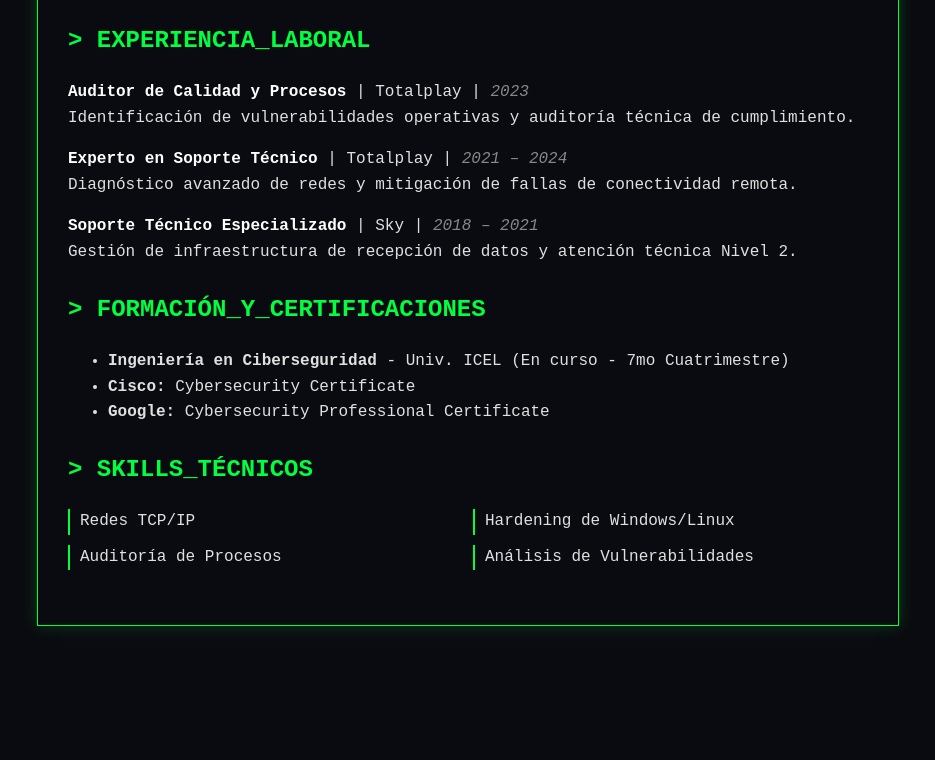
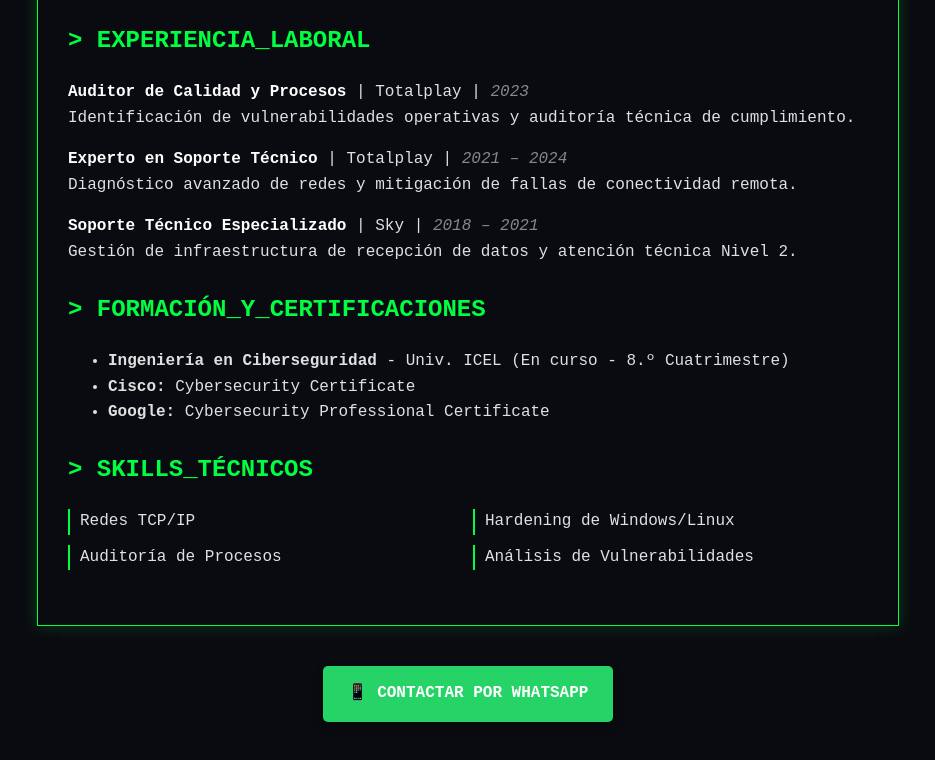
Before and after one commit to anmxn/anmxn.github.io, a plain HTML site: page index.html in a window 1280 px wide. Shown: the part 400-1160 px from the top of the page, without its empty margins (172-1107 px from the left). Before the commit the page ends 1046 px from the top, so only its background shows below. Drawn offline with Linux system fonts and the light colour scheme.

Commit message:
index.html

```diff
--- a/index.html
+++ b/index.html
@@ -68,7 +68,7 @@
         <div class="section">
             <h2>> FORMACIÓN_Y_CERTIFICACIONES</h2>
             <ul>
-                <li><strong>Ingeniería en Ciberseguridad</strong> - Univ. ICEL (En curso - 7mo Cuatrimestre)</li>
+                <li><strong>Ingeniería en Ciberseguridad</strong> - Univ. ICEL (En curso - 8.º Cuatrimestre)</li>
                 <li><strong>Cisco:</strong> Cybersecurity Certificate</li>
                 <li><strong>Google:</strong> Cybersecurity Professional Certificate</li>
             </ul>
@@ -84,5 +84,19 @@
             </div>
         </div>
     </div>
+    <div class="section" style="text-align: center; margin-top: 40px;">
+    <a href="https://wa.me/5530808344" target="_blank" style="
+        background-color: #25d366;
+        color: white;
+        padding: 15px 25px;
+        border-radius: 5px;
+        font-weight: bold;
+        display: inline-block;
+        border: none;
+        box-shadow: 0 4px 10px rgba(0,0,0,0.3);
+    ">
+        📱 CONTACTAR POR WHATSAPP
+    </a>
+</div>
 </body>
 </html>
```
